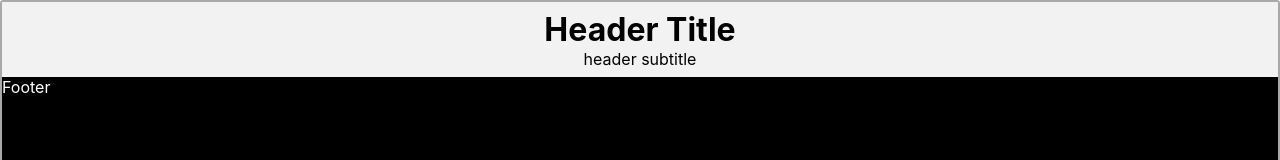
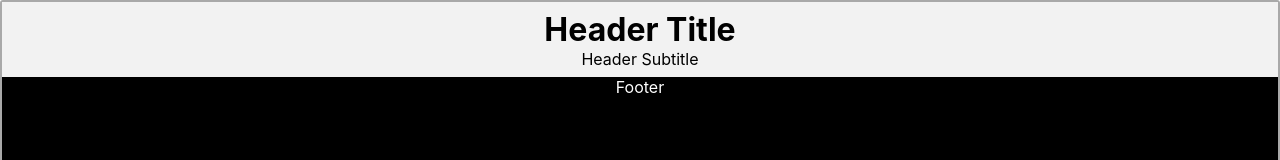
Before and after one commit to TheMartinCrabtree/tristram, a React (Create React App) app in the folder tristram/: page / in a window 1280 px wide. Shown: the top 160 px of the page. Built offline with nearby package versions, Linux system fonts and the light colour scheme.

Commit message:
fleshing out footer spacing

```diff
--- a/tristram/src/App.tsx
+++ b/tristram/src/App.tsx
@@ -2,6 +2,8 @@ import React from "react";
 import styled from "styled-components";
 import Header from "./components/header";
 import Footer from "./components/footer";
+// test data
+import data from "./data";
 // import "./App.css";
 
 // todo header, footer, hero, body
@@ -15,11 +17,25 @@ const TempBody = styled.div`
   border: 2px solid darkgrey;
 `;
 
+const LayoutWrapper = styled.div`
+  height: 100%;
+  display: flex;
+  flex-direction: column;
+
+  div:last-child {
+    align-self: flex-end;
+  }
+`;
+
 function App() {
+  const { header, footer } = data;
+
   return (
     <TempBody className="App">
-      <Header title="Header Title">header subtitle</Header>
-      <Footer />
+      <LayoutWrapper>
+        <Header {...header} />
+        <Footer {...footer} />
+      </LayoutWrapper>
     </TempBody>
   );
 }
--- a/tristram/src/components/footer/Footer.tsx
+++ b/tristram/src/components/footer/Footer.tsx
@@ -3,8 +3,11 @@ import styled from "styled-components";
 
 type FooterProps = {};
 
+// temp text align
 const FooterWrapper = styled.div`
+  width: 100%;
   color: white;
+  text-align: center;
 `;
 
 const Footer = ({}: FooterProps) => {
--- /dev/null
+++ b/tristram/src/data.js
@@ -0,0 +1,9 @@
+const data = {
+  header: {
+    title: "Header Title",
+    children: "Header Subtitle",
+  },
+  footer: {},
+};
+
+export default data;
```
